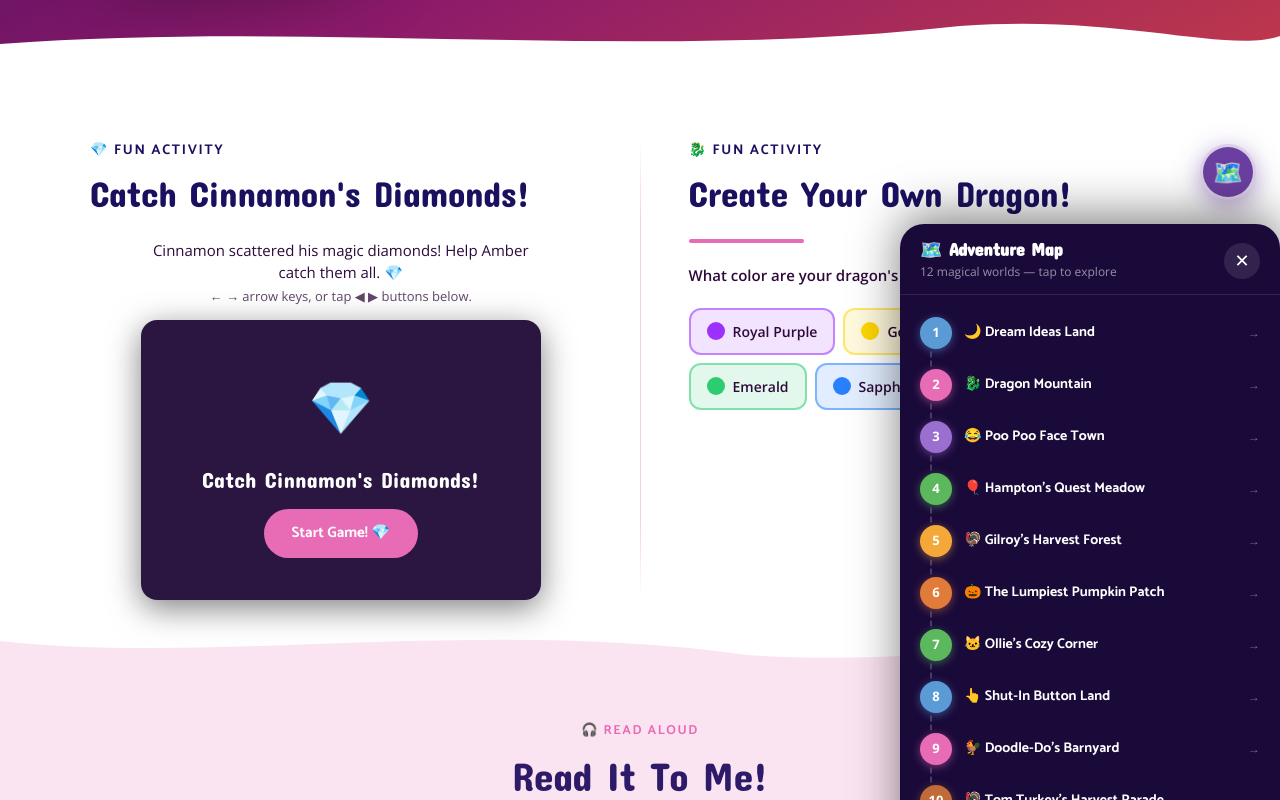
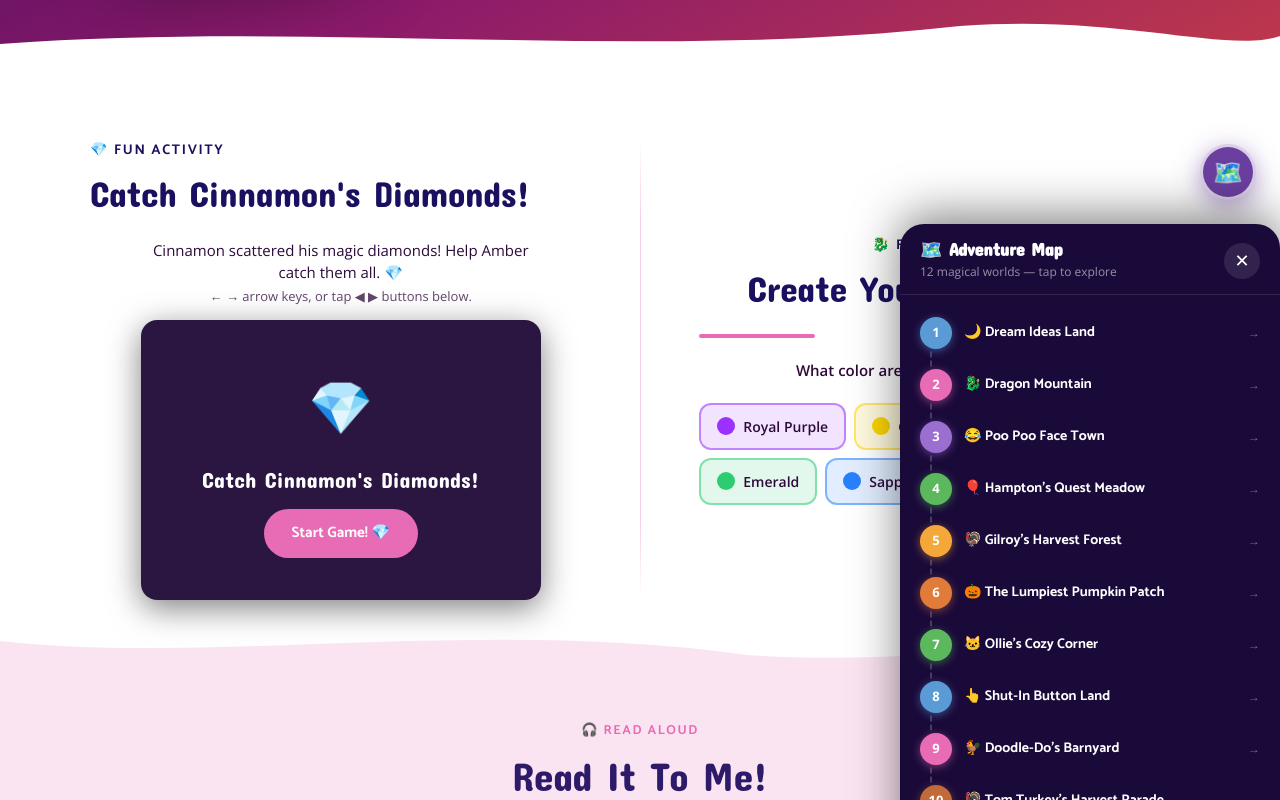
Before and after one commit to zpphillips-star/familyfables, a Next.js app: page /books/amber-the-dragon-keeper in a window 1280 px wide. Shown: the part 576-1376 px from the top of the page. Built offline with nearby package versions, Linux system fonts and the light colour scheme.

Commit message:
Center dragon creator column — align items center, centered layout

```diff
--- a/components/BookActivity.tsx
+++ b/components/BookActivity.tsx
@@ -682,8 +682,8 @@ function AmberDragonCreator({ accentColor, textLight }: { accentColor: string; t
   }
 
   return (
-    <div style={{ display: "flex", flexDirection: "column", gap: 20, maxWidth: 480 }}>
-      <div style={{ display: "flex", gap: 6 }}>
+    <div style={{ display: "flex", flexDirection: "column", gap: 20, maxWidth: 480, margin: "0 auto", alignItems: "center", width: "100%" }}>
+      <div style={{ display: "flex", gap: 6, width: "100%" }}>
         {["Color", "Power", "Size", "Name"].map((s, i) => (
           <div key={s} style={{ flex: 1, height: 4, borderRadius: 2, backgroundColor: i <= step ? accentColor : "rgba(255,255,255,0.2)", transition: "background-color 0.3s" }} />
         ))}
@@ -877,7 +877,7 @@ export default function BookActivity({ slug, accentColor, transparent, textLight
   if (slug === "amber-the-dragon-keeper")
     return (
       <section style={{ padding: "72px 24px" }}>
-        <div style={{ maxWidth: 1100, margin: "0 auto", display: "flex", alignItems: "flex-start", gap: 0, flexWrap: "wrap" }}>
+        <div style={{ maxWidth: 1100, margin: "0 auto", display: "flex", alignItems: "center", gap: 0, flexWrap: "wrap" }}>
 
           {/* ── Left: Diamond Catch ── */}
           <div style={{ flex: "1 1 320px", padding: "0 40px 0 0", minWidth: 280 }}>
@@ -900,7 +900,7 @@ export default function BookActivity({ slug, accentColor, transparent, textLight
           }} className="amber-activity-divider" />
 
           {/* ── Right: Dragon Creator ── */}
-          <div style={{ flex: "1 1 320px", padding: "0 0 0 40px", minWidth: 280 }}>
+          <div style={{ flex: "1 1 320px", padding: "0 0 0 40px", minWidth: 280, display: "flex", flexDirection: "column", alignItems: "center", justifyContent: "center", textAlign: "center" }}>
             <p style={{ fontSize: 14, fontWeight: 700, textTransform: "uppercase", letterSpacing: "0.12em", color: textLight ? "rgba(255,255,255,0.8)" : "#1a1060", marginBottom: 10, fontFamily: "var(--font-catamaran), 'Catamaran', sans-serif" }}>
               🐉 Fun Activity
             </p>
```
